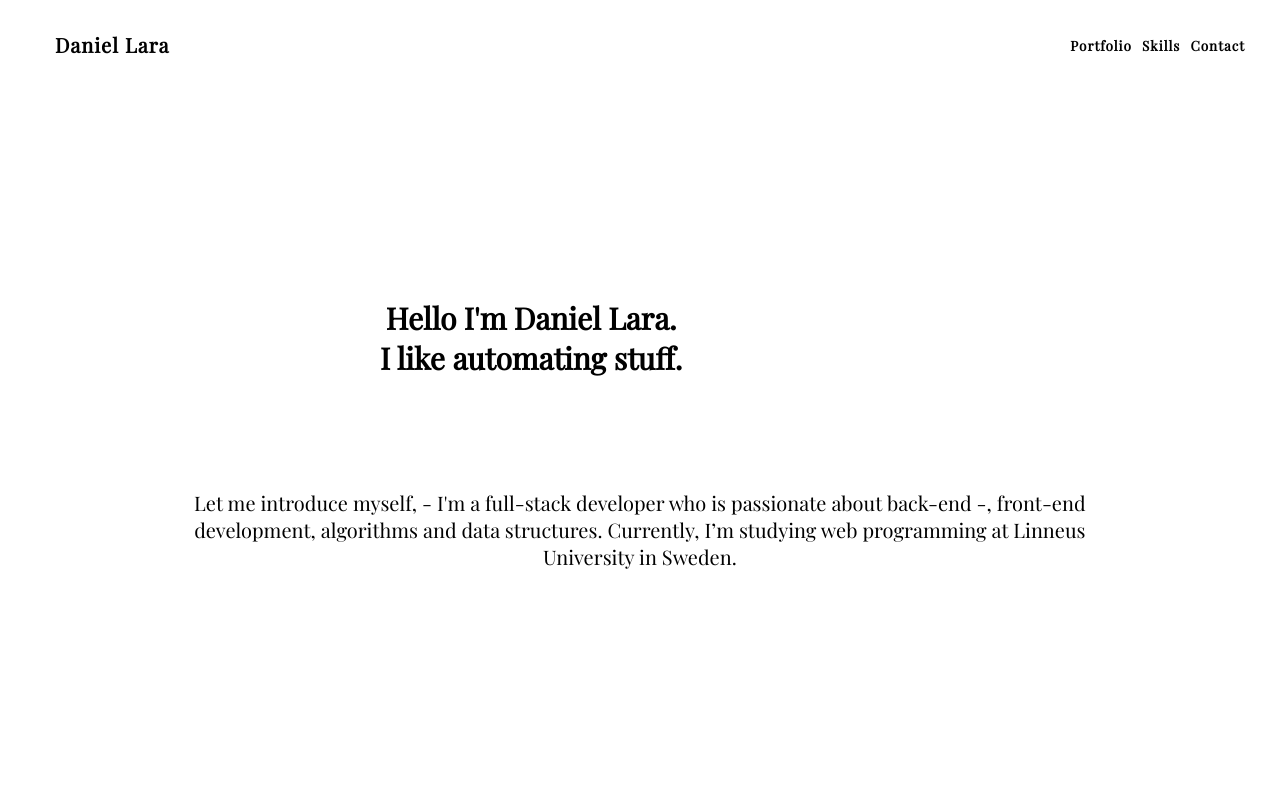
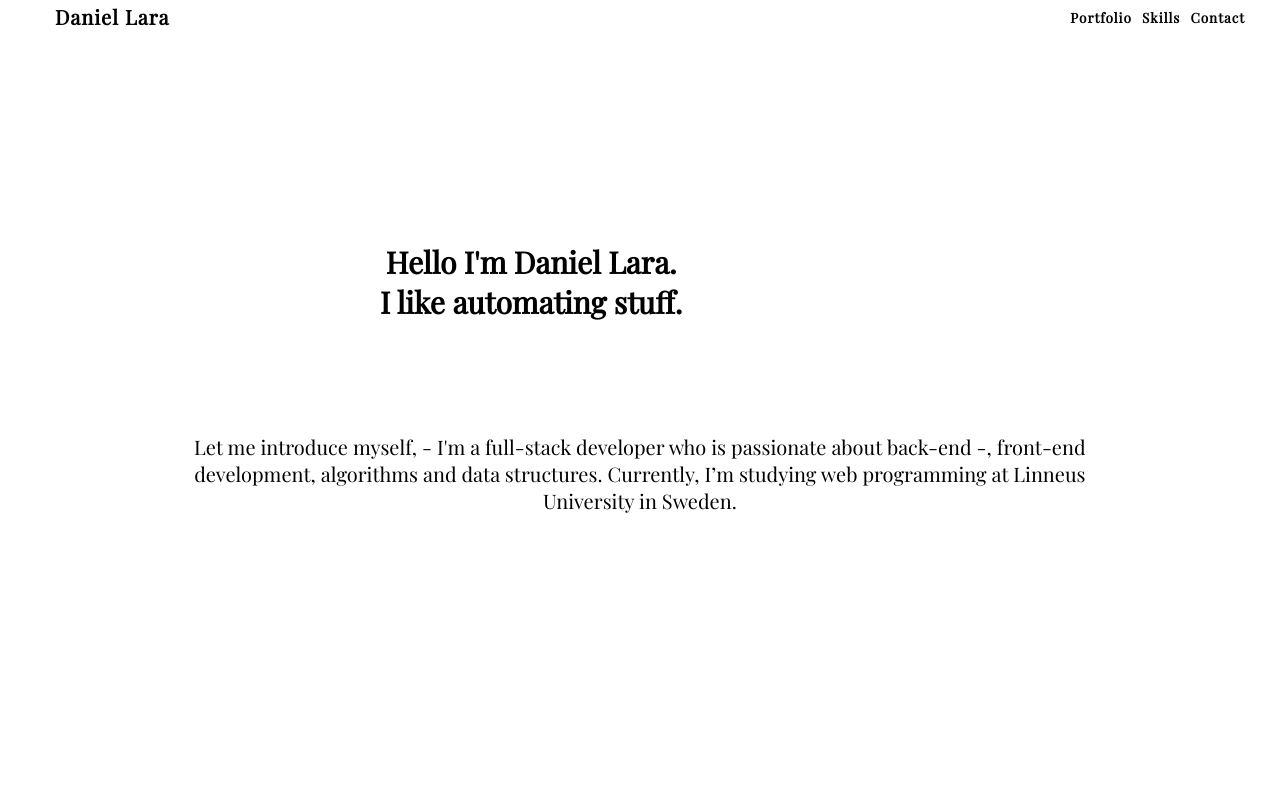
Before and after one commit to dannelara/portfolio, a React (Create React App) app: page / in a window 1280 px wide. Shown: the top 800 px of the page. Built offline with nearby package versions, Linux system fonts and the light colour scheme.

Commit message:
fixed index issue with code content and nav

```diff
--- a/src/components/nav/Styles.ts
+++ b/src/components/nav/Styles.ts
@@ -10,10 +10,11 @@ export const Container = styled.div<Props>`
       position: "sticky",
       top: 0,
       display: "flex",
-      padding: "30px 50px",
+      padding: "2px 50px",
       alignItems: "center",
-      backgroundColor: "transparent",
+
       zIndex: 1000,
+      backgroundColor: "white",
       "@media screen and (max-width: 500px)": {
         backgroundColor: "white",
         padding: "5px 10px",
--- a/src/components/portfolio/card/Styles.ts
+++ b/src/components/portfolio/card/Styles.ts
@@ -41,7 +41,7 @@ export const Container = styled.div<Props>`
     props.type === "item-big" && {
       display: props.showBigScreen ? "flex" : "none",
       position: "absolute",
-      top: 0,
+      top: 2,
       left: 0,
       right: 0,
       bottom: 0,
@@ -49,7 +49,7 @@ export const Container = styled.div<Props>`
       height: "95%",
 
       margin: "auto auto",
-      zIndex: 10000,
+      zIndex: 100,
       backgroundColor: props.theme.colors.bg_cover_dark,
       justifyContent: "center",
       flexWrap: "wrap",
```
